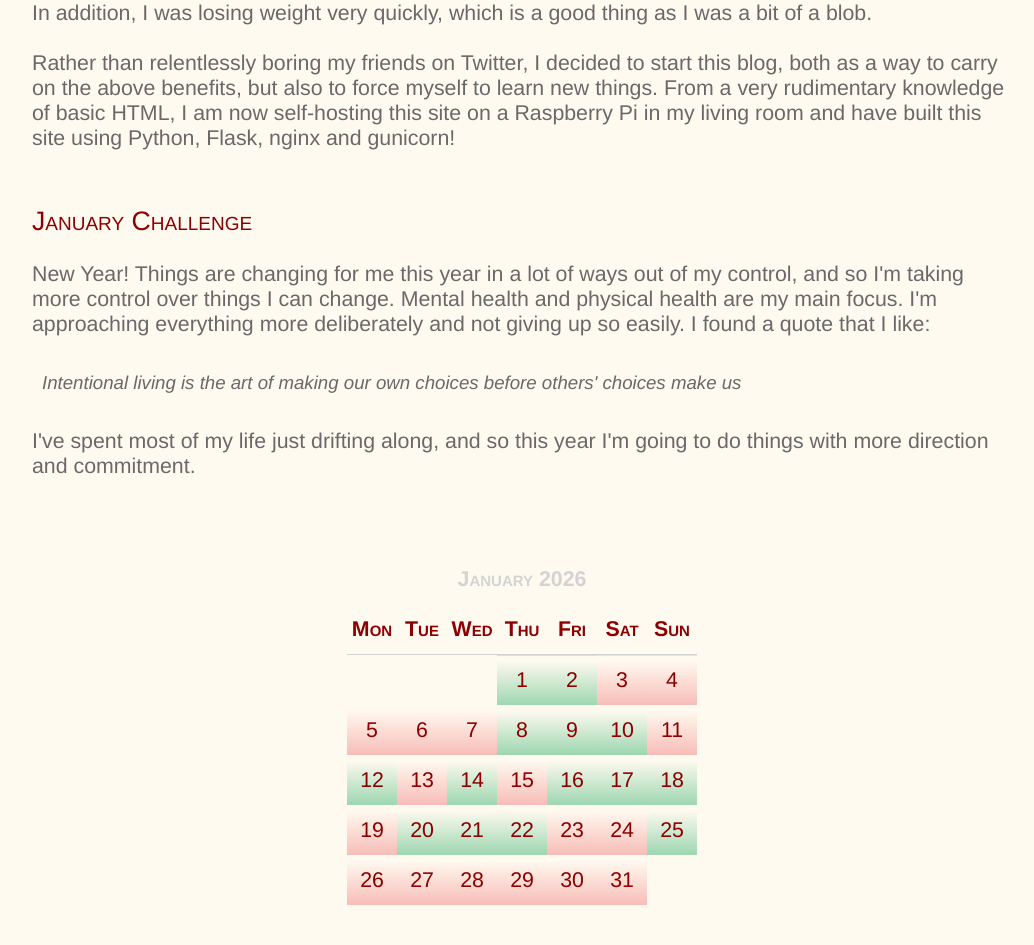
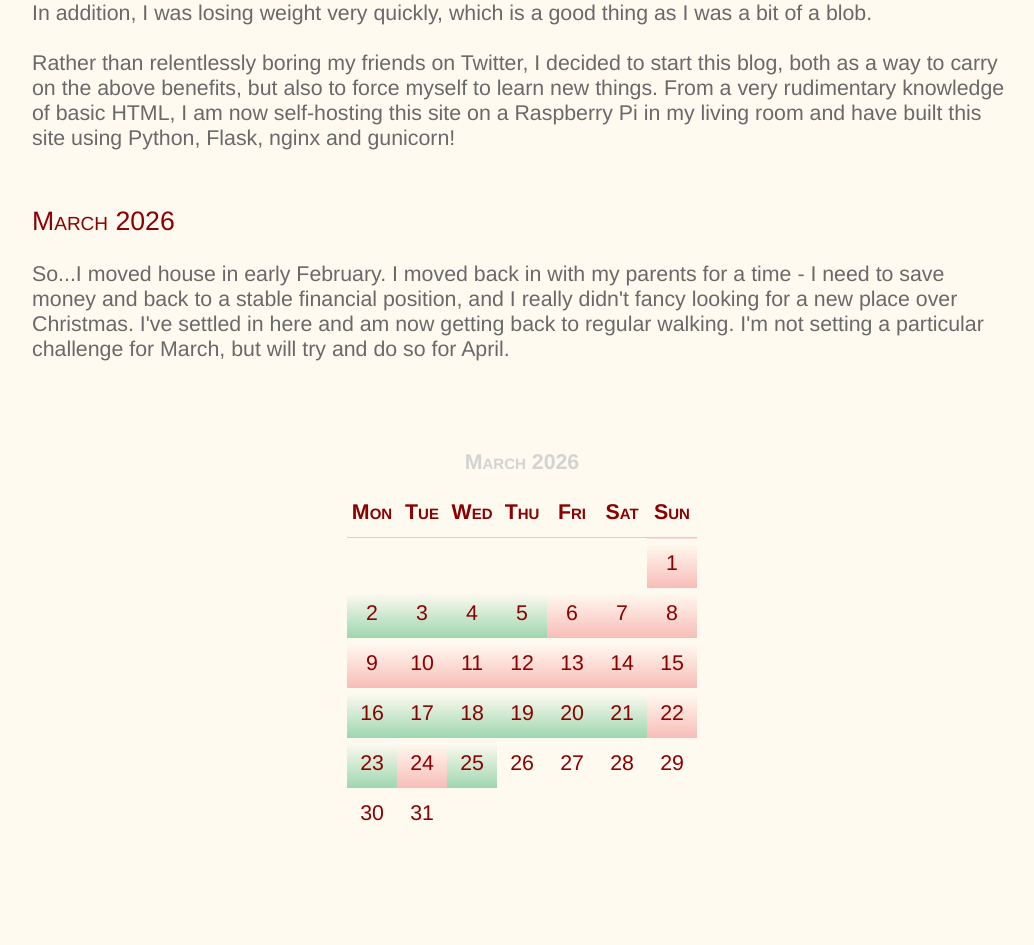
Before and after one commit to Five-Over-Three/StepsBlog, a Flask app: page / in a window 1280 px wide. Shown: the part 533-1478 px from the top of the page, without its empty margins (168-1202 px from the left). After the commit the page ends 1354 px from the top, so only its background shows below. Run offline with Flask 3, Linux system fonts and the light colour scheme.

Commit message:
Updated blog landing page text for March 26

```diff
--- a/app.py
+++ b/app.py
@@ -23,7 +23,7 @@ form = UploadForm()
 #set up to write data
 col_names = [['year', 'month', 'day', 'steps', 'distance', 'pushups', 'situps', 'squats', 'weight', 'comment']]
 date_format = '%Y-%m-%d'
-calMonth = 1
+calMonth = 3
 calYear = 2026
 myCal = calendar.Calendar()
 
--- a/templates/index.html
+++ b/templates/index.html
@@ -21,10 +21,8 @@
         <p>Rather than relentlessly boring my friends on Twitter, I decided to start this blog, both as a way to carry on the above benefits, but also to force myself to learn new things. From a very rudimentary knowledge of basic HTML, I am now self-hosting this site on a Raspberry Pi in my living room and have built this site using Python, Flask, nginx and gunicorn!</p><br />
     </div>
     <div id="challenge">
-        <h3>January Challenge</h3><br />
-        <p>New Year! Things are changing for me this year in a lot of ways out of my control, and so I'm taking more control over things I can change. Mental health and physical health are my main focus. I'm approaching everything more deliberately and not giving up so easily. I found a quote that I like:</p><br />
-        <blockquote>Intentional living is the art of making our own choices before others' choices make us</blockquote><br />
-        <p>I've spent most of my life just drifting along, and so this year I'm going to do things with more direction and commitment.</p><br />
+        <h3>March 2026</h3><br />
+        <p>So...I moved house in early February. I moved back in with my parents for a time - I need to save money and back to a stable financial position, and I really didn't fancy looking for a new place over Christmas. I've settled in here and am now getting back to regular walking. I'm not setting a particular challenge for March, but will try and do so for April.</p><br />
         <div id="calendarcontainer">
             <table>
                 <tr>
```
